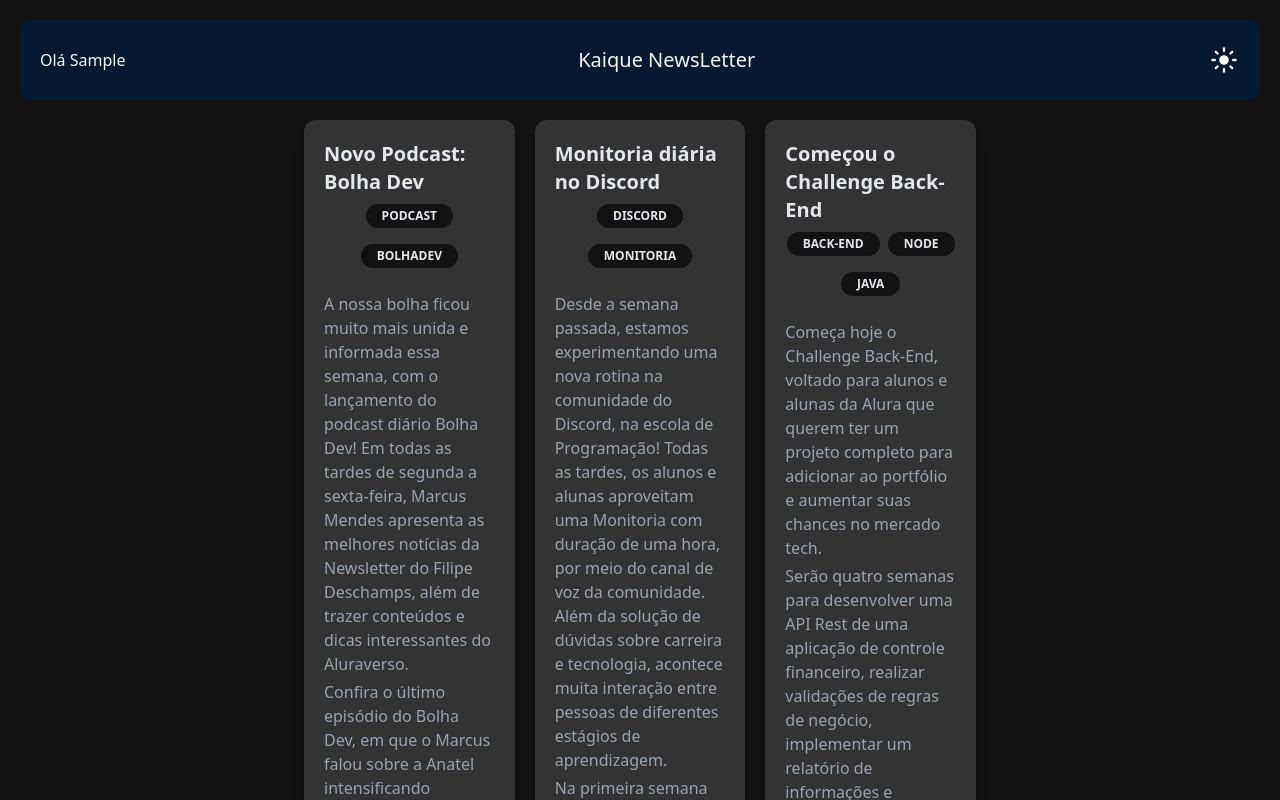
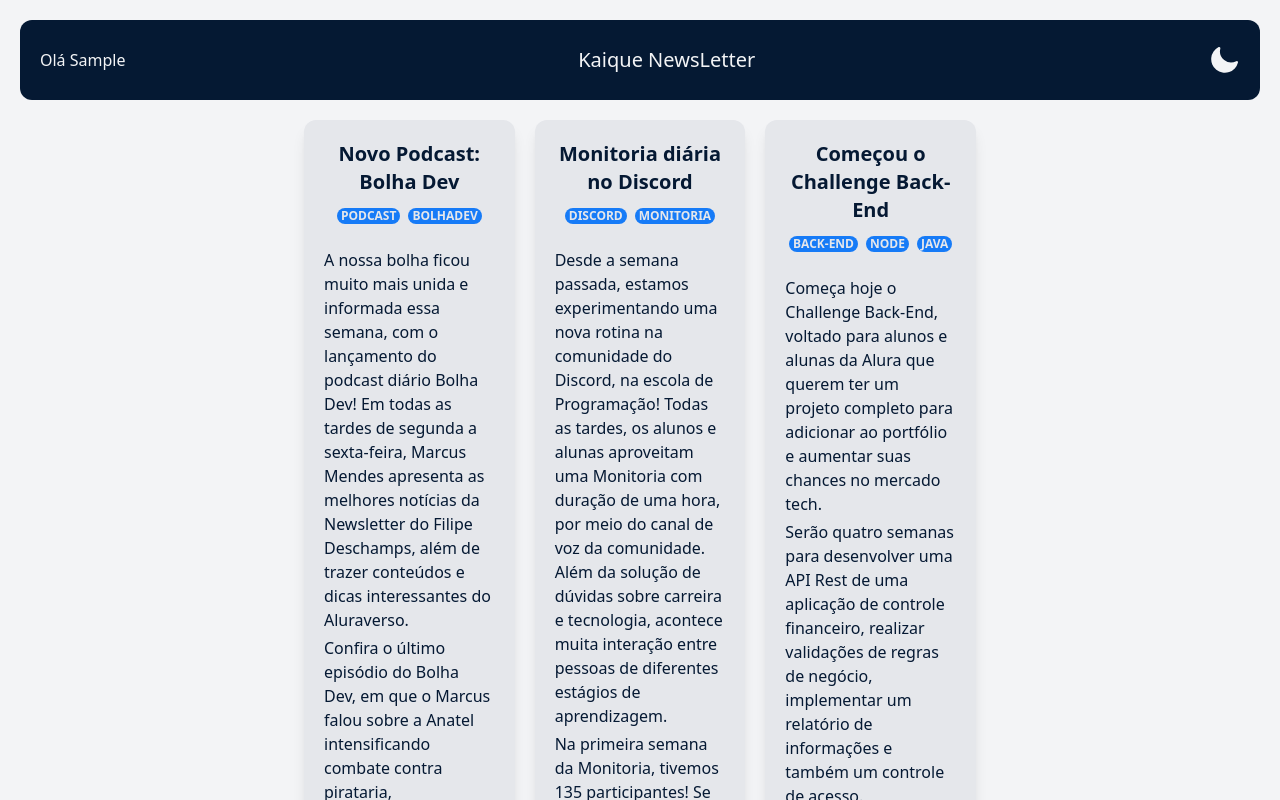
Before and after one commit to nagato94/newsletter-tailwind, a React (Vite) app: page / in a window 1280 px wide. Both pictures are taken after typing "Sample", "name@example.com" into the empty fields and a click on the button "Seguir". Shown: the top 800 px of the page. Built offline with nearby package versions, Linux system fonts and the light colour scheme.

Commit message:
apliquei tailwind no form, cards e tags

```diff
--- a/index.html
+++ b/index.html
@@ -1,5 +1,5 @@
 <!doctype html>
-<html lang="en" class="dark">
+<html lang="en">
   <head>
     <meta charset="UTF-8" />
     <link rel="icon" type="image/svg+xml" href="/vite.svg" />
--- a/src/components/Article/Article.jsx
+++ b/src/components/Article/Article.jsx
@@ -1,14 +1,14 @@
 const Article = ({ title, text, tags, image, alt }) => {
   return (
-    <div className="p-5 bg-gray-200 dark:bg-dark-200 sm:rounded-xl sm:shadow-lg flex flex-col items-center">
-      <h3 className="text-xl text-alura-200 dark:text-gray-200 font-bold">
+    <div className="p-5 bg-gray-200 dark:bg-dark-200 sm:rounded-xl sm:shadow-lg flex flex-col items-center hover:shadow-gray-500 transition-all duration-300 ease-in-out dark:hover:shadow-gray-200">
+      <h3 className="text-xl   text-alura-200 dark:text-gray-200 font-bold text-center">
         {title}
       </h3>
-      <div className="w-full flex flex-wrap justify-center gap-2 mt-2">
+      <div className="w-full flex flex-wrap justify-center gap-2 mt-3">
         {tags.map((tag) => (
           <span
             key={tag}
-            className="bg-alura-100 dark:bg-dark-100 px-4 py-1 rounded-full text-gray-200 text-xs font-bold uppercase mb-2"
+            className="bg-alura-100 dark:bg-dark-100 px-1 rounded-full text-gray-200 text-xs font-bold uppercase mb-2 hover:shadow-md hover:shadow-gray-500 dark:hover:shadow-md dark:hover:shadow-gray-500 transition-all duration-500 ease-in-out hover:bg-alura-200 dark:hover:bg-alura-200 dark:text-gray-200 hover:text-gray-200"
           >
             {tag}
           </span>
--- a/src/components/Form/Form.jsx
+++ b/src/components/Form/Form.jsx
@@ -20,7 +20,7 @@ const Form = ({ onSubmit }) => {
       </div>
       <button
         type="submit"
-        className="w-full px-4 py-2 text-white bg-alura-100 rounded hover:bg-alura-200  hover:ease-in-out transition-all duration-500"
+        className="w-full px-4 py-2 text-white bg-alura-100 rounded-full hover:bg-alura-200  hover:ease-in-out transition-all duration-500 hover:shadow-md hover:shadow-gray-500 dark:bg-dark-100 dark:hover:bg-alura-200 dark:hover:shadow-gray-500 dark:hover:shadow-md dark:text-gray-200 focus:outline-none focus:shadow-md focus:shadow-gray-500"
       >
         Seguir
       </button>
--- a/src/components/Input/Input.jsx
+++ b/src/components/Input/Input.jsx
@@ -1,9 +1,10 @@
-const Input = props => {
+const Input = (props) => {
   return (
     <input
-      className="w-full px-3 py-2 border rounded focus:outline-none focus:border-alura-100" {...props}
+      className="w-full px-3 py-2 border rounded focus:outline-none focus:border-2 focus:border-alura-100 focus:invalid:border-red-400 placeholder:dark:text-gray-400 dark:bg-dark-200 dark:border-dark-200 transition-all duration-500 ease-in-out hover:shadow-md hover:shadow-gray-500 dark:hover:shadow-md dark:hover:border-alura-100 dark:hover:text-gray-200 text-gray-200 focus:valid:border-green-400"
+      {...props}
     />
   );
-}
+};
 
 export default Input;
```
